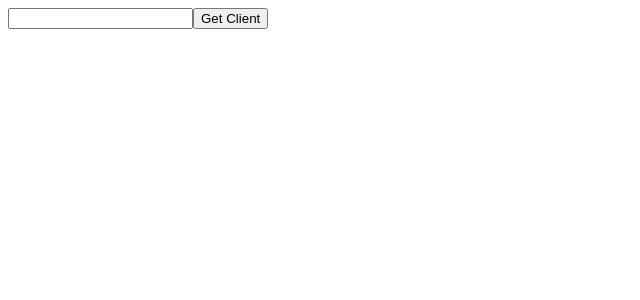
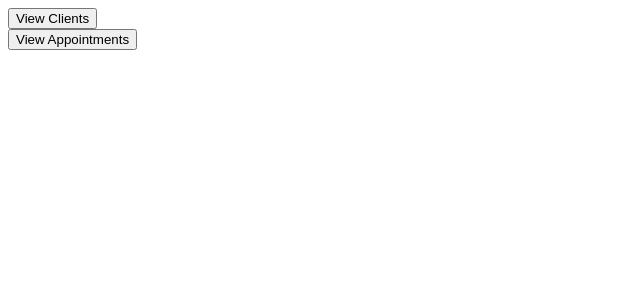
Before and after one commit to EimearMcCann/EMUA-Angular4-BookingApp, an Angular app in the folder myproject/: page /appointments in a window 1280 px wide. Shown: the top 300 px of the page, without its empty margins (0-640 px from the left). Built offline with nearby package versions, Linux system fonts and the light colour scheme.

Commit message:
Updated GettingDataFromDatabase

```diff
--- a/myproject/src/app/app.component.html
+++ b/myproject/src/app/app.component.html
@@ -1,5 +1,17 @@
 
 
-<input type="text" (keyup)="onNameKeyUp($event)">
 
-<button (click)="getClient()">Get Client</button>
+<button (click) = "load()">View Clients</button>
+
+<!--<tr ng-repeat="item in items">
+<td>{{ item.Client_Lname }}
+
+<td></tr>-->
+<li *ngFor = "let item of items">
+  <h3>{{ item.Client_Fname }} {{ item.Client_Lname}} {{ item.Client_Email }} {{ item.Client_Password}}</h3>
+
+</li>
+
+<br>
+
+<app-appointments></app-appointments>
--- a/myproject/src/app/app.component.ts
+++ b/myproject/src/app/app.component.ts
@@ -7,26 +7,26 @@ import {HttpClient} from '@angular/common/http';
   styleUrls: ['./app.component.css']
 })
 export class AppComponent {
-
+public items : Array<any>=[];
   Client_Fname:string='';
 
 
   constructor(private httpClient:HttpClient){}
-  onNameKeyUp(event:any){
-    this.Client_Fname = '';
 
-  }
-  getClient(){
-    this.httpClient.get('http://slimapp/api/customers')
+ionViewWillEnter() : void{
+  this.load
+}
+
+  load():void{
+    this.httpClient.get('http://localhost/retrieve-dataAWS.php')
     .subscribe(
       (data:any[])=>{
         console.log(data);
-
-
-        }
-
-
-    )
+        this.items= data;
+      },
+      (error:any) =>{
+        console.dir(error);
+      });
 
   }
  }
--- a/myproject/src/app/app.module.ts
+++ b/myproject/src/app/app.module.ts
@@ -3,12 +3,14 @@ import { NgModule } from '@angular/core';
 import { HttpModule } from '@angular/http';
 import { AppComponent } from './app.component';
 import {HttpClientModule} from '@angular/common/http';
+import { AppointmentsComponent } from './appointments/appointments.component';
 
 
 
 @NgModule({
   declarations: [
     AppComponent,
+    AppointmentsComponent,
 
   ],
   imports: [
--- /dev/null
+++ b/myproject/src/app/appointments/appointments.component.html
@@ -0,0 +1,7 @@
+
+<button (click) = "load()">View Appointments</button>
+
+<li *ngFor = "let item of items">
+  <h2>{{ item.idAppointment }}{{ item.Appointment_Name }}<br> {{ item.Appointment_Time}}<br> {{ item.Appointment_Date }} {{ item.Appointment_Service}}</h2>
+
+</li>
--- /dev/null
+++ b/myproject/src/app/appointments/appointments.component.ts
@@ -0,0 +1,33 @@
+import { Component, OnInit } from '@angular/core';
+import { HttpClient } from '@angular/common/http';
+
+@Component({
+  selector: 'app-appointments',
+  templateUrl: './appointments.component.html',
+  styleUrls: ['./appointments.component.css']
+})
+export class AppointmentsComponent {
+
+
+  public items : Array<any> =[];
+  constructor(public http : HttpClient) {
+
+  }
+
+  ionViewWillEnter() : void{
+    this.load();
+  }
+  load() : void{
+    this.http
+
+    .get('http://localhost/retrieve-AppointmentAWS.php')
+    .subscribe((data : any) =>
+  {
+    console.dir(data);
+    this.items = data;
+  },
+  (error : any) =>{
+    console.dir(error);
+  });
+  }
+}
```
Also changed, not shown: myproject/src/app/appointments/appointments.component.css (added), 1 other file (tests, documents, lock files or other folders).
